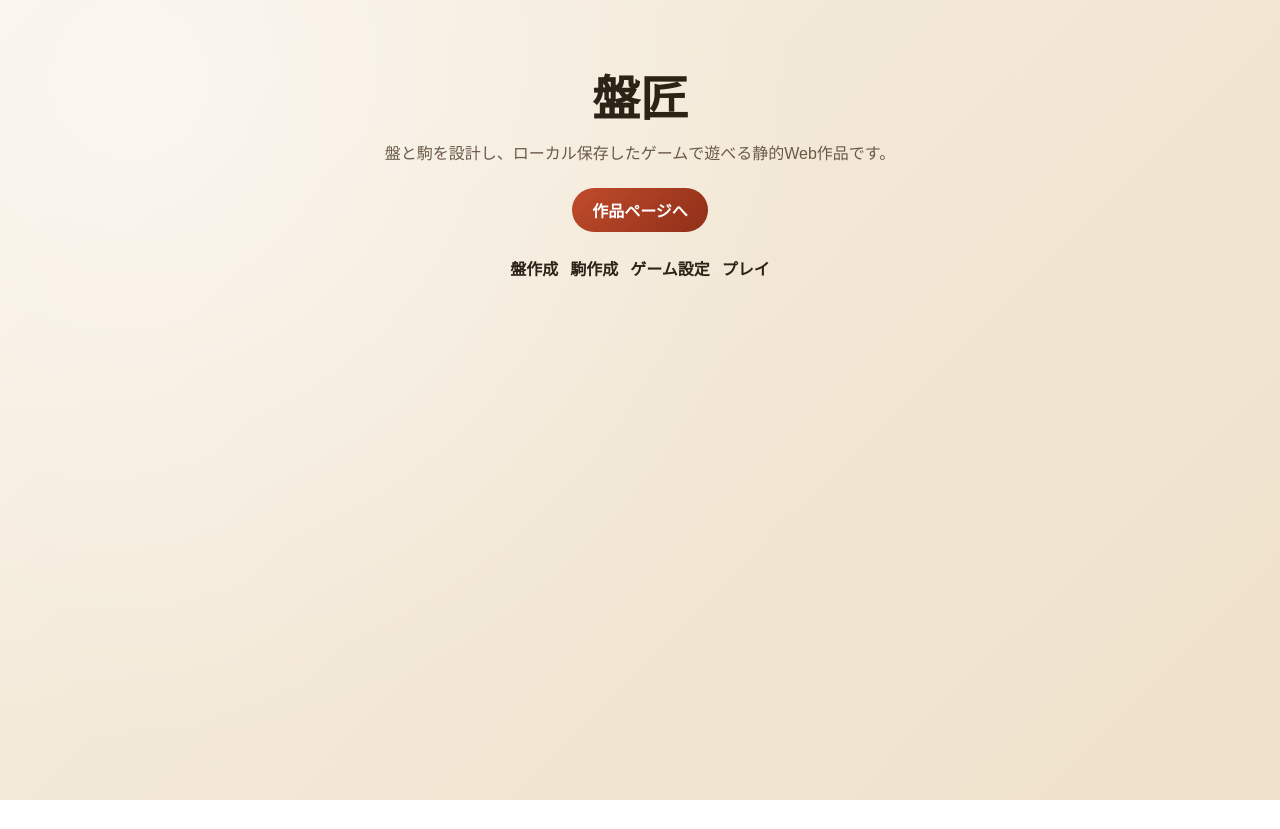
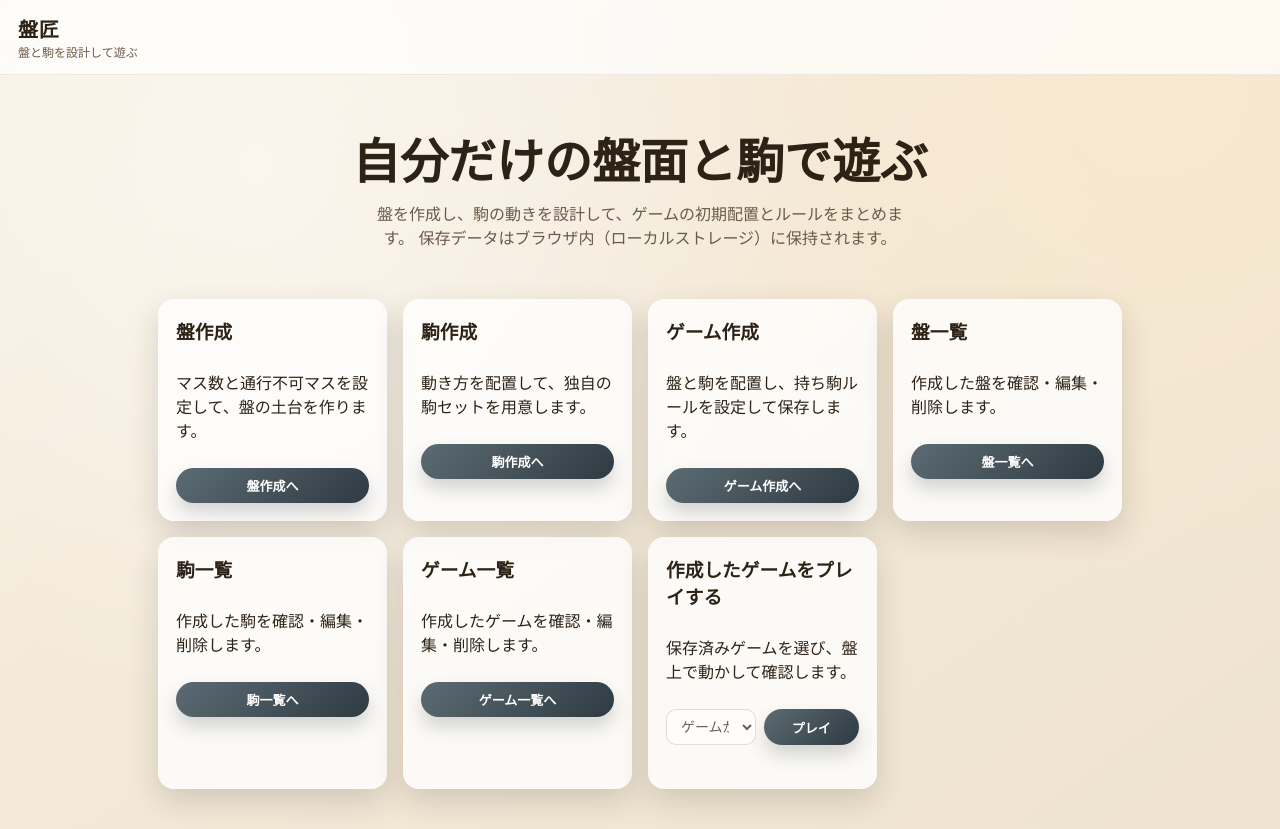
Before and after one commit to neoinomata-hue/bansyou, a Next.js app: page / in a window 1280 px wide. Before the commit the page ends 800 px from the top, so only its background shows below. Built offline with nearby package versions, Linux system fonts and the light colour scheme; a web font is replaced by a local one.

Commit message:
sync app home with index

```diff
--- a/app/layout.js
+++ b/app/layout.js
@@ -8,7 +8,10 @@ export const metadata = {
 export default function RootLayout({ children }) {
   return (
     <html lang="ja">
-      <body>{children}</body>
+      <head>
+        <link rel="stylesheet" href="/styles.css" />
+      </head>
+      <body className="page">{children}</body>
     </html>
   );
 }
--- a/app/page.js
+++ b/app/page.js
@@ -1,15 +1,108 @@
+"use client";
+
+import { useEffect, useState } from "react";
+
 export default function Home() {
+  const [games, setGames] = useState([]);
+  const [selected, setSelected] = useState("");
+  const [message, setMessage] = useState("");
+
+  useEffect(() => {
+    try {
+      const raw = localStorage.getItem("bansyou:games");
+      const list = raw ? JSON.parse(raw) : [];
+      setGames(list);
+      if (list.length) setSelected(list[0].name);
+    } catch {
+      setGames([]);
+    }
+  }, []);
+
+  const handlePlay = () => {
+    setMessage("");
+    if (!selected) {
+      setMessage("ゲームを選択してください。");
+      return;
+    }
+    window.location.href = `/play.html?game=${encodeURIComponent(selected)}`;
+  };
+
   return (
-    <main className="app-home">
-      <h1>盤匠</h1>
-      <p>盤と駒を設計し、ローカル保存したゲームで遊べる静的Web作品です。</p>
-      <a className="btn" href="/index.html">作品ページへ</a>
-      <div className="links">
-        <a href="/board-create.html">盤作成</a>
-        <a href="/piece-create.html">駒作成</a>
-        <a href="/game-setup.html">ゲーム設定</a>
-        <a href="/play.html">プレイ</a>
-      </div>
-    </main>
+    <>
+      <header className="topbar">
+        <div>
+          <div className="brand">盤匠</div>
+          <div className="subtitle">盤と駒を設計して遊ぶ</div>
+        </div>
+      </header>
+
+      <main>
+        <section className="hero">
+          <h1>自分だけの盤面と駒で遊ぶ</h1>
+          <p>
+            盤を作成し、駒の動きを設計して、ゲームの初期配置とルールをまとめます。
+            保存データはブラウザ内（ローカルストレージ）に保持されます。
+          </p>
+        </section>
+
+        <section className="grid">
+          <article className="tile">
+            <h3>盤作成</h3>
+            <p>マス数と通行不可マスを設定して、盤の土台を作ります。</p>
+            <a className="btn secondary" href="/board-create.html">盤作成へ</a>
+          </article>
+          <article className="tile">
+            <h3>駒作成</h3>
+            <p>動き方を配置して、独自の駒セットを用意します。</p>
+            <a className="btn secondary" href="/piece-create.html">駒作成へ</a>
+          </article>
+          <article className="tile">
+            <h3>ゲーム作成</h3>
+            <p>盤と駒を配置し、持ち駒ルールを設定して保存します。</p>
+            <a className="btn secondary" href="/game-setup.html">ゲーム作成へ</a>
+          </article>
+          <article className="tile">
+            <h3>盤一覧</h3>
+            <p>作成した盤を確認・編集・削除します。</p>
+            <a className="btn secondary" href="/board-list.html">盤一覧へ</a>
+          </article>
+          <article className="tile">
+            <h3>駒一覧</h3>
+            <p>作成した駒を確認・編集・削除します。</p>
+            <a className="btn secondary" href="/piece-list.html">駒一覧へ</a>
+          </article>
+          <article className="tile">
+            <h3>ゲーム一覧</h3>
+            <p>作成したゲームを確認・編集・削除します。</p>
+            <a className="btn secondary" href="/game-list.html">ゲーム一覧へ</a>
+          </article>
+          <article className="tile">
+            <h3>作成したゲームをプレイする</h3>
+            <p>保存済みゲームを選び、盤上で動かして確認します。</p>
+            <div className="row">
+              <select
+                value={selected}
+                onChange={(event) => setSelected(event.target.value)}
+                disabled={!games.length}
+              >
+                {games.length ? (
+                  games.map((game) => (
+                    <option key={game.name} value={game.name}>
+                      {game.name}
+                    </option>
+                  ))
+                ) : (
+                  <option value="">ゲームがありません</option>
+                )}
+              </select>
+              <button className="btn secondary" onClick={handlePlay} disabled={!games.length}>
+                プレイ
+              </button>
+            </div>
+            <div className="msg err">{message}</div>
+          </article>
+        </section>
+      </main>
+    </>
   );
 }
```
